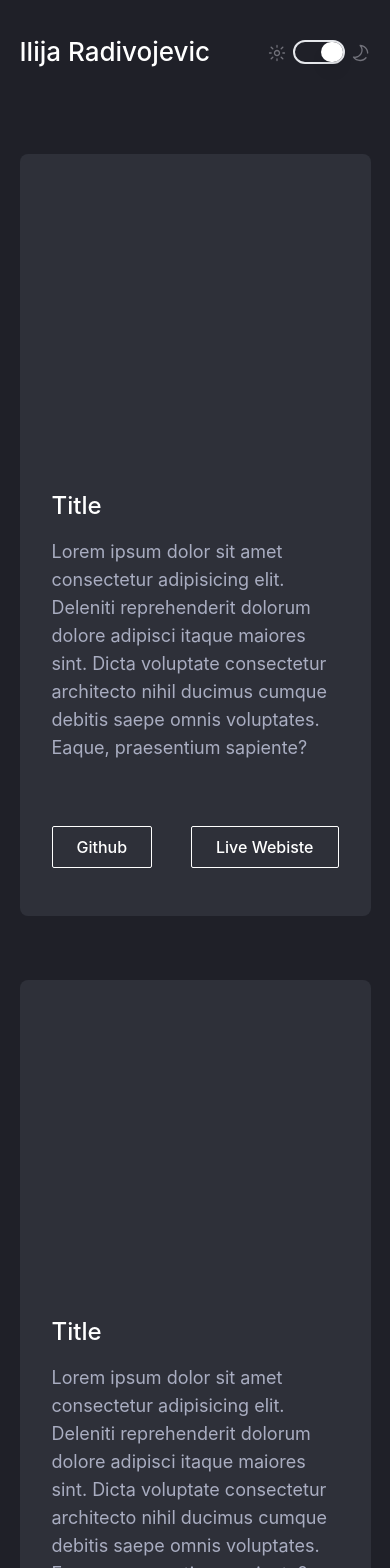
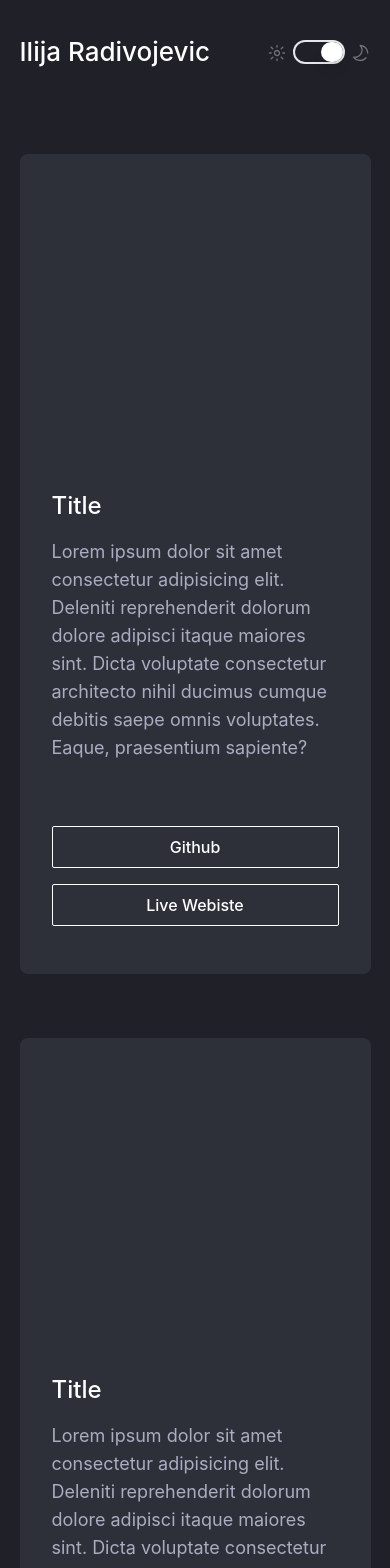
Before and after one commit to IlijaRad/ilijaradivojevic.com-old, a React (Create React App) app: page /projects in a window 390 px wide. Shown: the top 1568 px of the page. Built offline with nearby package versions, Linux system fonts and the light colour scheme.

Commit message:
Style update on projects page

```diff
--- a/src/components/card/index.js
+++ b/src/components/card/index.js
@@ -10,16 +10,16 @@ const Card = ({ title, body, gitHubLink, websiteLink }) => {
       <div className="text-lg text-gray-500 dark:text-gray-dark mb-16 max-w-sm flex-auto prose prose-light dark:prose-dark">
         {body}
       </div>
-      <div className="text-primary inline-flex justify-between w-full items-center text-left font-medium focus:outline-none cursor-pointer transition flex-none">
+      <div className="text-primary inline-flex justify-between w-full items-center text-left font-medium focus:outline-none cursor-pointer transition flex-col xl:flex-row">
         <a
           href={gitHubLink}
-          className="border dark:border-white border-black px-6 py-2 rounded-sm"
+          className="border dark:border-white border-black px-6 py-2 rounded-sm w-full xl:w-auto text-center mb-4 xl:mb-0 dark:hover:border-white dark:hover:bg-white dark:hover:text-black hover:bg-black hover:text-white hover:border-black transition"
         >
           Github
         </a>
         <a
           href={websiteLink}
-          className="border dark:border-white border-black px-6 py-2 rounded-sm"
+          className="border dark:border-white border-black px-6 py-2 rounded-sm w-full xl:w-auto text-center dark:hover:border-white dark:hover:bg-white dark:hover:text-black hover:bg-black hover:text-white hover:border-black transition"
         >
           Live Webiste
         </a>
--- a/src/pages/Projects.js
+++ b/src/pages/Projects.js
@@ -3,7 +3,7 @@ import { projects } from "../constants/projectData";
 
 const Projects = () => {
   return (
-    <div className="relative grid grid-cols-4 gap-x-4 md:grid-cols-8 lg:grid-cols-12 lg:gap-x-6 mx-auto max-w-7xl gap-y-4">
+    <div className="relative grid grid-cols-4 gap-x-4 md:grid-cols-8 lg:grid-cols-12 lg:gap-x-6 mx-auto max-w-7xl gap-y-4 mb-16">
       {projects.map(({ ...restProps }) => (
         <Card {...restProps} />
       ))}
```
